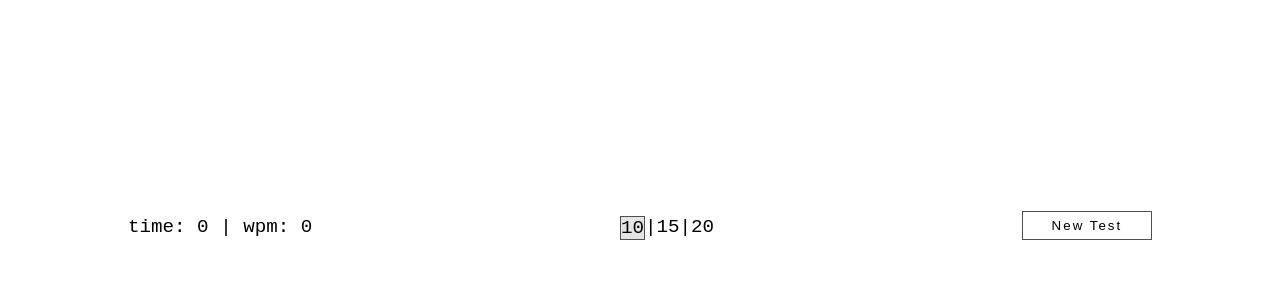
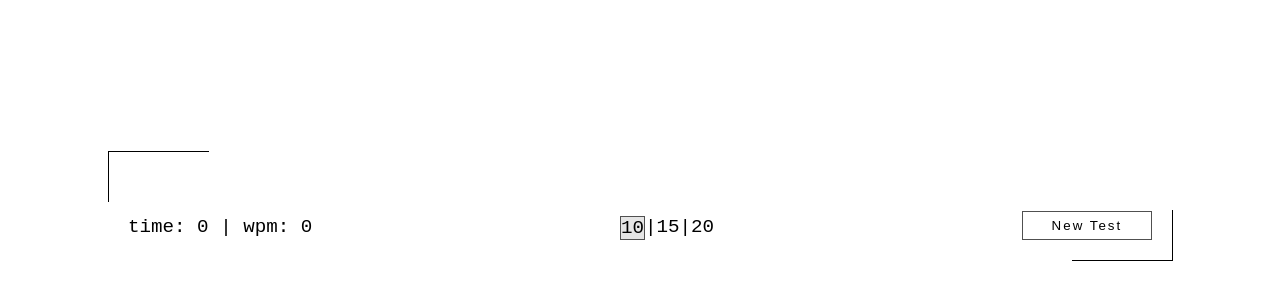
Before and after one commit to yattew/type-test, a React (Create React App) app: page / in a window 1280 px wide. Shown: the part 194-494 px from the top of the page. Built offline with nearby package versions, Linux system fonts and the light colour scheme; no server answers.

Commit message:
done stuff

```diff
--- a/src/app.css
+++ b/src/app.css
@@ -13,11 +13,9 @@ body {
     width: 100vw;
     font-family: monospace;
     font-size: var(--font-size);
-    /* font-weight: ; */
 }
-
 .hidden-input {
-    position: absolute;
+    position: fixed;
     top: 0px;
     left: 0px;
     background-color: transparent;
@@ -95,10 +93,42 @@ body {
 .controls{
     display: flex;
     justify-content: space-between;
+
 }
 
 .test{
     width:80vw;
+    height:10%;
+}
+
+.test::after{
+    --size:100px;
+    --height:calc(var(--size) * 0.5);
+    content: '';
+    width:var(--size);
+    height: var(--height);
+    display:block;
+    position: relative;
+    bottom: calc(var(--height) - 20px);
+    left: calc(100% - 80px);
+    border-bottom: 1px solid black;
+    border-right: 1px solid black;
+    z-index: -5;
+}
+
+.test::before{
+    --size:100px;
+    --height:calc(var(--size) * 0.5);
+    content: '';
+    width:var(--size);
+    height: var(--height);
+    display:block;
+    position: relative;
+    top: calc(var(--height) - 20px);
+    left: -20px;
+    border-top: 1px solid black;
+    border-left: 1px solid black;
+    z-index: -5;
 }
 
 button {
@@ -112,6 +142,7 @@ button {
     border: 1px solid rgb(80, 80, 80);
     transition: all 100ms;
     transform: scale(1);
+    cursor: pointer;
 }
 
 button:hover {
@@ -124,7 +155,6 @@ button:active {
 
 .num-words-selector{
     display: flex;
-    /* flex-direction: column; */
 }
 .num-words-selector div{
     cursor: pointer;
--- a/src/components/test.js
+++ b/src/components/test.js
@@ -32,13 +32,8 @@ function Test() {
     const [numWords, setNumWords] = useState(10);
     const [wpm, setWpm] = useState(0);
     const inputRef = useRef();
-    useEffect(() => {
-        getWords(numWords).then((data) => setCharArray(data));
-        inputRef.current.focus();
-    }, []);
-    useEffect(()=>{
-        newText();
-    },[numWords]);
+    const isActive = useIsActive("hidden-input");
+    useEffect(newText, [numWords]);
     function newText() {
         getWords(numWords).then((data) => setCharArray(data));
         setTimerState({ time: 0, state: "paused" });
@@ -70,8 +65,8 @@ function Test() {
         }
     }
     return (
-        <div className="test">
-            <div onClick={() => inputRef.current.focus()}>
+        <div className="test" style={!isActive?{cursor:"pointer"}:{}} onClick={() => inputRef.current.focus()}>
+            <div >
                 <input
                     value={charInput}
                     className="hidden-input"
@@ -80,7 +75,12 @@ function Test() {
                     onKeyDown={handleKeyDown}
                     id="hidden-input"
                 />
-                <Text charArray={charArray} charInput={charInput} cursorClass={cursorClass} />
+                {
+                    isActive ?
+                        <Text charArray={charArray} charInput={charInput} cursorClass={cursorClass} />
+                        : "click here to activate the test"
+                }
+
             </div>
 
             <br />
@@ -90,10 +90,11 @@ function Test() {
                     <span>| wpm: {wpm}</span>
                 </div>
                 <div className="num-words-selector">
-                    <NumWordsSelector numWords = {numWords} setNumWords={setNumWords}/>
+                    <NumWordsSelector numWords={numWords} setNumWords={setNumWords} />
                 </div>
                 <button onClick={newText}>New Test</button>
             </div>
+
         </div>
     );
 }
--- a/src/hooks.js
+++ b/src/hooks.js
@@ -15,8 +15,7 @@ function useIsActive(id){
         {
             setActive(true);
         }
-    },[])
-    console.log(active);
+    },[]);
     return active;
 }
 
```
